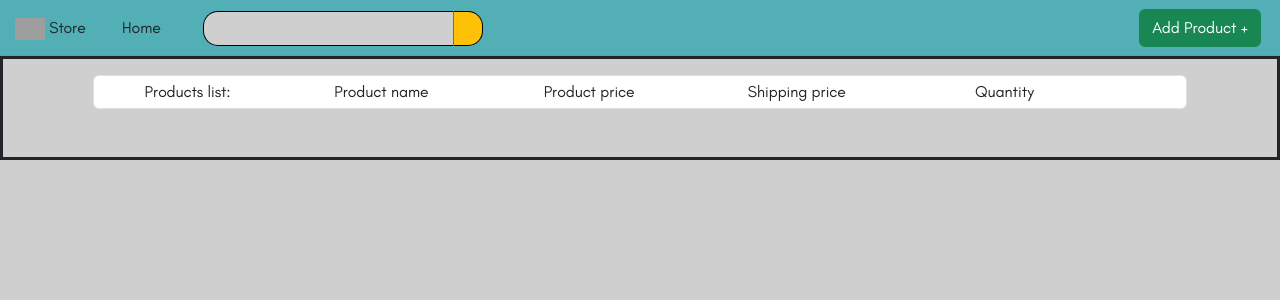
After one commit to aessakou/Ecom, a Django app: page /magazine/ in a window 1280 px wide. The commit adds this page. Shown: the top 300 px of the page. Run offline with Django 4.2, Linux system fonts and the light colour scheme; the visitor is signed in with stand-in values (Sample User, id 1); data that the repository does not hold is empty; some libraries are stand-ins or nearby versions; grey boxes are pictures that could not be loaded.

Commit message:
Add magazine and createproduct pages

```diff
--- a/src/static/store/css/store.css
+++ b/src/static/store/css/store.css
@@ -29,6 +29,8 @@
 
 	--nb-padd: 5px;
 	--nb-marg: 10px;
+
+	--formbg: var(--light-grey);
 
 }
 
@@ -409,6 +411,8 @@ header {
 .product-imgs .silder-imgs .silder img {
 	width: 70px;
 	height: 70px;
+	min-width: 70px;
+	min-height: 70px;
 	margin: 0 6px;
 	border-radius: 5px;
 }
@@ -531,7 +535,7 @@ header {
 
 /* START CARD */
 
-.
+
 
 /* .prix-block h6::after {
 	content: '';
@@ -545,3 +549,127 @@ header {
 } */
 
 /* END CARD */
+
+/* START MAGAZINE */
+
+.product-list-titles {
+	display: flex;
+	align-items: center;
+	margin: 0 73.89px 0 0;
+}
+.product-list-titles h6 {
+	margin-bottom: 0;
+	width: 180px;
+	text-align: center;
+}
+
+.product-list-titles span {
+	flex: 2;
+	text-align: center;
+}
+
+.product-list {
+	display: flex;
+	align-items: center;
+	padding: 4px;
+	width: 100%;
+}
+
+.product-list span {
+	flex: 2;
+	text-align: center;
+}
+
+.product-list a {
+	margin: 1px;
+}
+
+.product-list .image-container {
+	position: relative;
+	display: inline-block;
+	margin-bottom: 10px;
+}
+
+.product-list .image-container img {
+	display: block;
+	width: 180px;
+	height: 120px;
+	cursor: pointer;
+}
+
+.product-list .overlay-text {
+	position: absolute;
+	top: 50%;
+	left: 50%;
+	transform: translate(-50%, -50%);
+	color: black;
+	font-size: 16px;
+	text-shadow: 0 0 5px #fff;
+	display: none;
+	font-weight: 900;
+	background: #4447;
+	width: 100%;
+	height: 100%;
+}
+
+.product-list .image-container:hover img {
+	filter: blur(1px);
+}
+
+.product-list .image-container:hover .overlay-text {
+	display: flex;
+	justify-content: center;
+	align-items: center;
+	text-align: center;
+	cursor: pointer;
+}
+
+.create-product-container {
+	width: 100%;
+	min-height: 100vh;
+	background: var(--greyblue);
+	z-index: 9;
+	top: 0;
+	left: 0;
+	display: flex;
+	justify-content: center;
+	align-items: center;
+	/* overflow: hidden; */
+}
+
+.create-product-container .form-control {
+	box-shadow: 0 0 4px var(--dark);
+}
+
+.create-product-box {
+	width: 85vw;
+	background: var(--formbg);
+	border-radius: 10px;
+	/* padding: 4px; */
+	overflow: hidden;
+	box-shadow: 0 0 20px var(--dark);
+}
+.create-product-btns {
+	/* margin: auto; */
+	display: flex;
+	justify-content: space-between;
+	width: 100%;
+
+}
+
+:root {
+	--img-width: 32vw;
+	--img-heigth: calc(var(--img-width)/1.5);
+}
+
+.create-product-box .baseimg img {
+	width: 100%;
+	max-height: var(--img-heigth);
+}
+
+.create-product-box textarea {
+	max-height: 40vh;
+	min-height: 10vh;
+}
+
+/* END MAGAZINE */
--- /dev/null
+++ b/src/static/store/js/magazine.js
@@ -0,0 +1,15 @@
+
+
+addEventListener('DOMContentLoaded', (e)=>{
+	const listImgs = document.querySelectorAll('.product-list img');
+	listImgs.forEach((item, index)=>{
+		item.addEventListener('mouseover', (ev)=>{
+		});
+	});
+
+	const addProduct = document.getElementById('add-product-id');
+
+	addProduct.addEventListener('click', function(){
+		console.log('ADD PRODUCT');
+	});
+});
--- a/src/static/store/js/store.js
+++ b/src/static/store/js/store.js
@@ -7,7 +7,6 @@ if (logout_id) {
 	logout_id.addEventListener('click', function() {
 		const overlay = document.createElement('div');
 
-		console.log('div')
 		overlay.classList.add('logoutwin')
 		const modal = document.createElement('div');
 		modal.classList.add('modal');
--- /dev/null
+++ b/src/store/templates/store/magazine.html
@@ -0,0 +1,142 @@
+<!DOCTYPE html>
+{% load static %}
+<html lang="en">
+<head>
+    <meta charset="UTF-8">
+	<meta name="viewport" content="width=device-width, initial-scale=1, shrink-to-fit=no">
+	<link rel="stylesheet" href="{% static 'store/css/bootstrap.min.css' %}">
+	<link rel="stylesheet" href="{% static 'store/css/store.css' %}">
+	<link rel="shortcut icon" href="{% static 'store/images/favicon.ico' %}">
+	{% if title %}
+	<title>Magazine | {{title}}</title>
+	{% else %}
+	<title>Magazine</title>
+	{% endif %}
+</head>
+<body>
+
+
+	<header>
+		<nav class="my-navbar">
+			<div class="navbar-content">
+				<a class="navbar-brand" href="{% url 'magazine' %}">
+					<img src="{% static 'store/images/blog-icon.png'%}" alt="" width="30px">
+					Store</a>
+				<div class="d-flex align-items-center justify-content-between w-100">
+					<ul class="d-flex justify-content-center mb-0">
+						<li class="nav-item">
+							<a class="nav-link active" aria-current="page" href="{% url 'magazine' %}">Home</a>
+						</li>
+						<li class="nav-item" hidden>
+							<a class="nav-link" href="#">link</a>
+						</li>
+						<li class="nav-item" hidden>
+							<a class="nav-link" href="#">link</a>
+						</li>
+						<form method="post" id="search-bar-input">
+							{% csrf_token %}
+							<input type="search" name="search" class="search-bar">
+						</form>
+						<button class="btn btn-warning search-btn " id="magazine-searchbar">
+							<i class="text-dark  fas fa-search"></i>
+						</button>
+					</ul>
+					<ul class="d-flex justify-content-center mb-0">
+
+						<li class="nav-item"><a class="btn btn-success" href="{% url 'addproduct' %}" id="add-product-id">
+							Add Product +
+						</a></li>
+					</ul>
+
+				</div>
+			</div>
+		</nav>
+	</header>
+
+
+	<div class="my-container">
+
+		<div class="mb-5">
+
+			<div class="card border mt-3 p-1">
+				<div class="product-list-titles">
+					<h6>Products list:</h6>
+					<span>Product name</span>
+					<span>Product price</span>
+					<span>Shipping price</span>
+					<span>Quantity</span>
+				</div>
+
+			</div>
+			{% for product in products %}
+			<div class="card border mt-1">
+				<div class="product-list">
+					<div class="image-container">
+						<img src="{{product.imageURL}}" alt="Product Image">
+						<div class="overlay-text">Click here to zoom in</div>
+					</div>
+					<span class="">{{product.name}}</span>
+					<span class="">{{product.price}}$</span>
+					<span class="">10$</span>
+					<span class="">x19</span>
+					<div class="d-grid">
+						<a class="btn btn-info">Details</a>
+						<a class="btn btn-secondary">Edit</a>
+						<a class="btn btn-danger">Delete</a>
+					</div>
+				</div>
+			</div>
+			{% endfor %}
+		</div>
+
+		<!-- <div class="create-product-container">
+			<div class="create-product-box">
+				<form class="row p-3">
+					<div class="col-md-5">
+						<div class="col-md-12 pt-1 pb-1 baseimg">
+							<img src="{% static 'images/hacker.png' %}" alt="" class="img-fluid">
+						</div>
+						<div class="col-md-12 m-auto mt-1">
+							<div class="d-flex justify-content-around">
+								<img src="{% static 'images/hacker.png' %}" alt="" width="15%">
+								<img src="{% static 'images/hacker.png' %}" alt="" width="15%">
+								<img src="{% static 'images/hacker.png' %}" alt="" width="15%">
+								<img src="{% static 'images/hacker.png' %}" alt="" width="15%">
+								<img src="{% static 'images/hacker.png' %}" alt="" width="15%">
+							</div>
+						</div>
+						<div class="col-md-12 m-auto mt-2">
+							<input type="text" name="name" placeholder="Product name" required class="form-control">
+						</div>
+						<div class="row mt-2">
+							<div class="col-md-6 m-auto">
+								<input type="number" name="price" placeholder="Product price" required class="form-control">
+							</div>
+							<div class="col-md-6 m-auto">
+								<input type="number" name="price" placeholder="Product price" required class="form-control">
+							</div>
+						</div>
+					</div>
+					<div class="col-md-7 bg-danger">
+						<h1>hi</h1>
+						<textarea name="description" cols="88" rows="7" minlength="100" maxlength="1000" placeholder="Description" class="form-control"></textarea>
+					</div>
+
+					<div class="create-product-btns p-3 pb-0">
+						<a class="btn btn-secondary ">Cancel</a>
+						<button class="btn btn-success ">Save</button>
+					</div>
+				</form>
+			</div>
+		</div> -->
+	</div>
+
+
+
+	<script src="{% static 'store/js/bootstrap.bundle.min.js' %}"></script>
+	<script src="{% static 'store/js/bootstrap.min.js' %}"></script>
+	<script src="{% static 'store/js/popper.min.js' %}"></script>
+	<script src="{% static 'store/js/fontawesome-all.min.js' %}"></script>
+	<script type="text/javascript" src="{% static 'store/js/magazine.js' %}"></script>
+</body>
+</html>
--- a/src/store/urls.py
+++ b/src/store/urls.py
@@ -10,6 +10,10 @@ urlpatterns = [
 	path('checkout/', views.getTemplate, name='checkout'),
 	path('view/<int:product_id>/', views.product_view, name='view'),
 
+	path('magazine/', views.magazine, name='magazine'),
+	path('create_product/', views.createProduct, name='addproduct'),
+
+
 	path('update_item/', views.updateItem, name='update_item'),
 	path('process_order/', views.processOrder, name='process_order'),
 
--- a/src/store/views.py
+++ b/src/store/views.py
@@ -1,6 +1,6 @@
-from django.shortcuts import render, get_object_or_404
+from django.shortcuts import render, get_object_or_404, redirect
 from django.http import JsonResponse
-from django.contrib import messages
+from django.contrib import messages, admin
 from django.template.loader import render_to_string
 from django.db.models import Q
 import json
@@ -146,3 +146,19 @@ def product_view(request, product_id):
 		'items':items,
 	}
 	return render(request, 'store/view.html', context)
+
+
+def magazine(request):
+	if not request.user.is_authenticated:
+		return redirect('admin_login')
+	products = Product.objects.all()
+
+	context = {
+		'title': 'Magazine',
+		'products': products,
+	}
+	return render(request, 'store/magazine.html', context)
+
+
+def createProduct(request):
+	return render(request,"store/createproduct.html")
```
Also changed, not shown: backup.txt (+31 -0 lines), src/store/templates/store/createproduct.html (added, +60 -0 lines).
